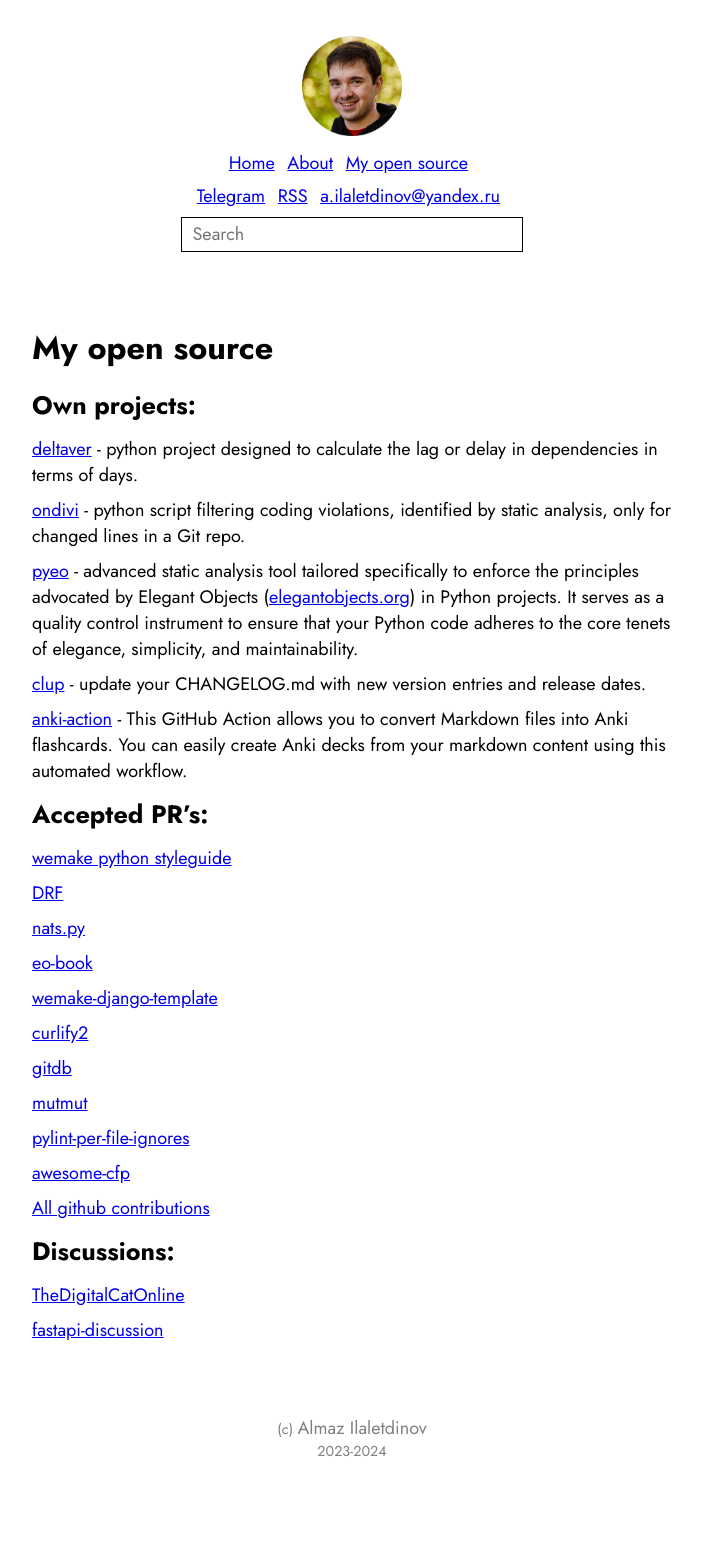
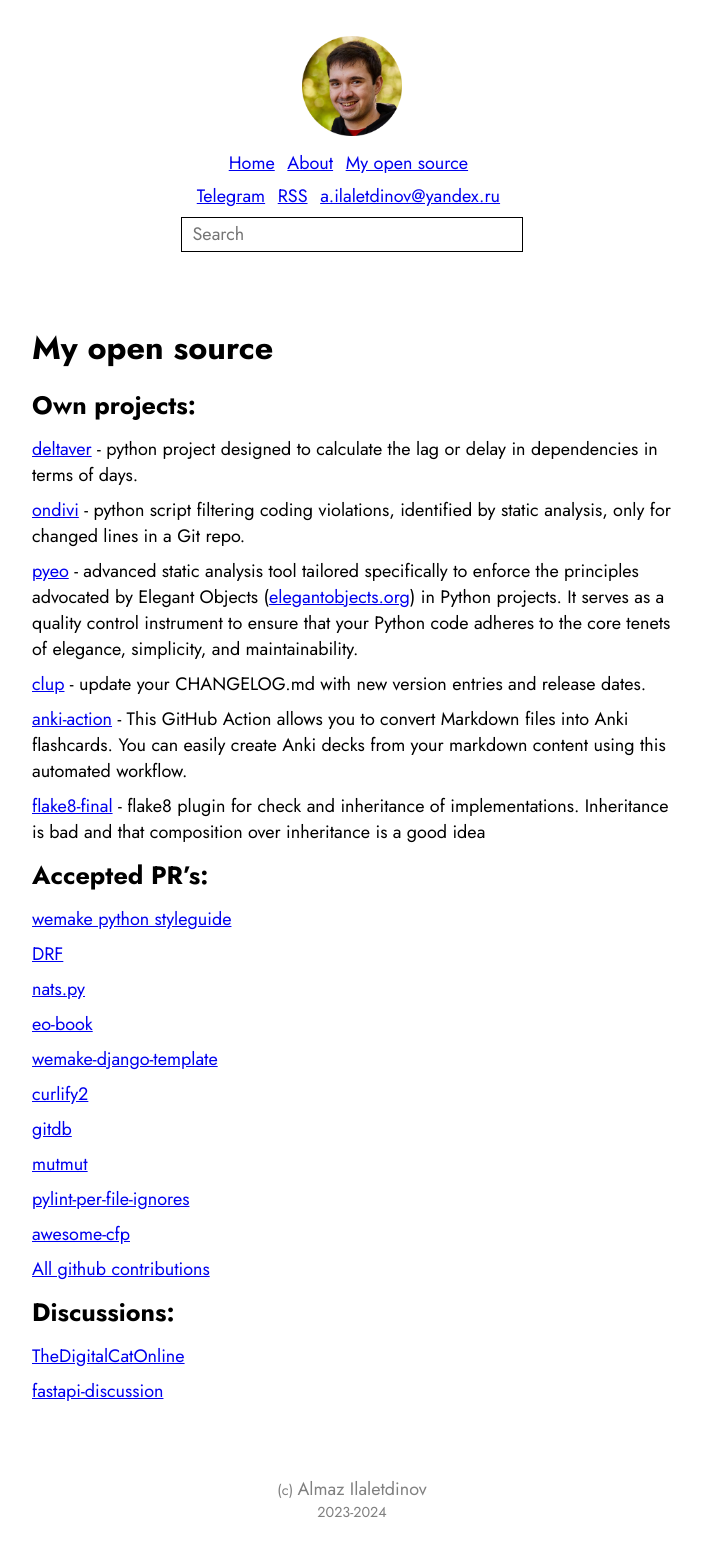
Before and after one commit to blablatdinov/blog, a Jekyll site: the page built from static/open_source.md, in a window 1280 px wide. Shown: the whole page, without its empty margins (288-990 px from the left). Built offline with Jekyll 4.4.1, drawn with Linux system fonts in a browser that asks for light colours; before the commit the page ends 1497 px from its top, so only the background shows below that.

Commit message:
Update open source page

```diff
--- a/static/open_source.md
+++ b/static/open_source.md
@@ -19,6 +19,8 @@
 [clup](https://github.com/blablatdinov/clup) - update your CHANGELOG.md with new version entries and release dates.
 
 [anki-action](https://github.com/blablatdinov/anki-action) - This GitHub Action allows you to convert Markdown files into Anki flashcards. You can easily create Anki decks from your markdown content using this automated workflow.
+
+[flake8-final](https://github.com/blablatdinov/flake8-final) - flake8 plugin for check and inheritance of implementations. Inheritance is bad and that composition over inheritance is a good idea
 
 ## Accepted PR's:
 
```
